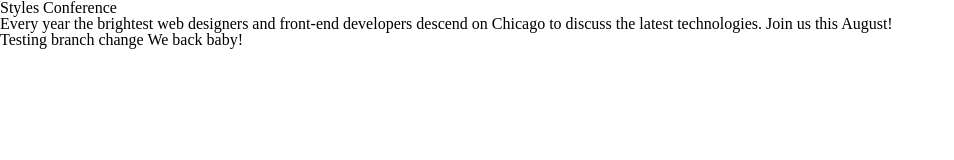
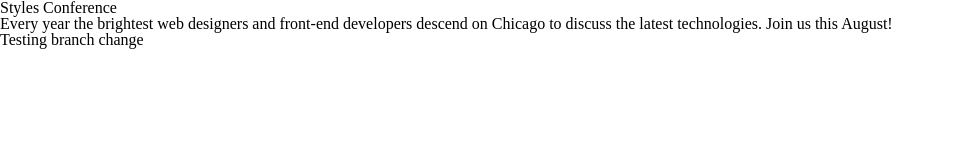
Before and after one commit to smhitle/Boots, a plain HTML site: page ShayHowePractice/index.html in a window 1280 px wide. Shown: the whole page, without its empty margins (0-954 px from the left). Drawn offline with Linux system fonts and the light colour scheme.

Commit message:
Removed message

```diff
--- a/ShayHowePractice/index.html
+++ b/ShayHowePractice/index.html
@@ -11,6 +11,5 @@
         <h1>Styles Conference</h1>
         <p>Every year the brightest web designers and front-end developers descend on Chicago to discuss the latest technologies. Join us this August!</p>
         <span>Testing branch change</span>
-        <span>We back baby!</span>
     </body>
 </html>
```
